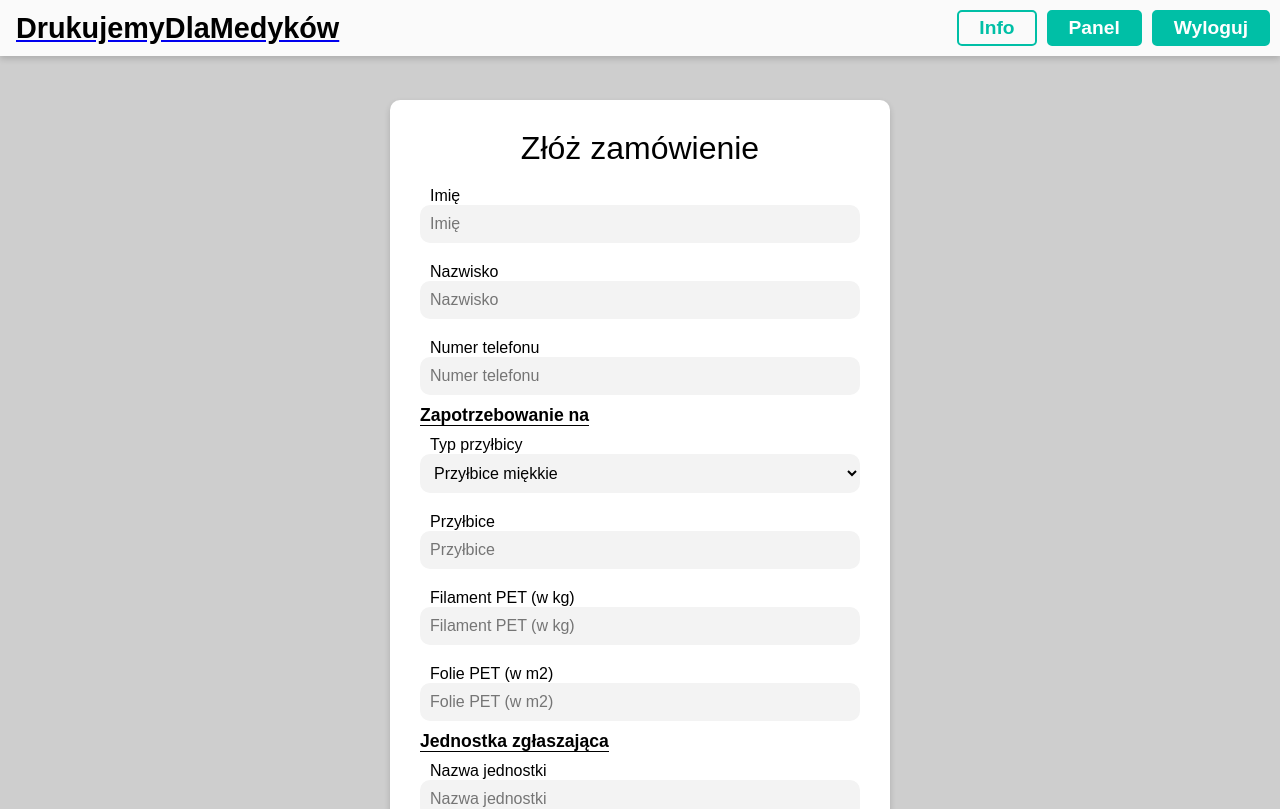
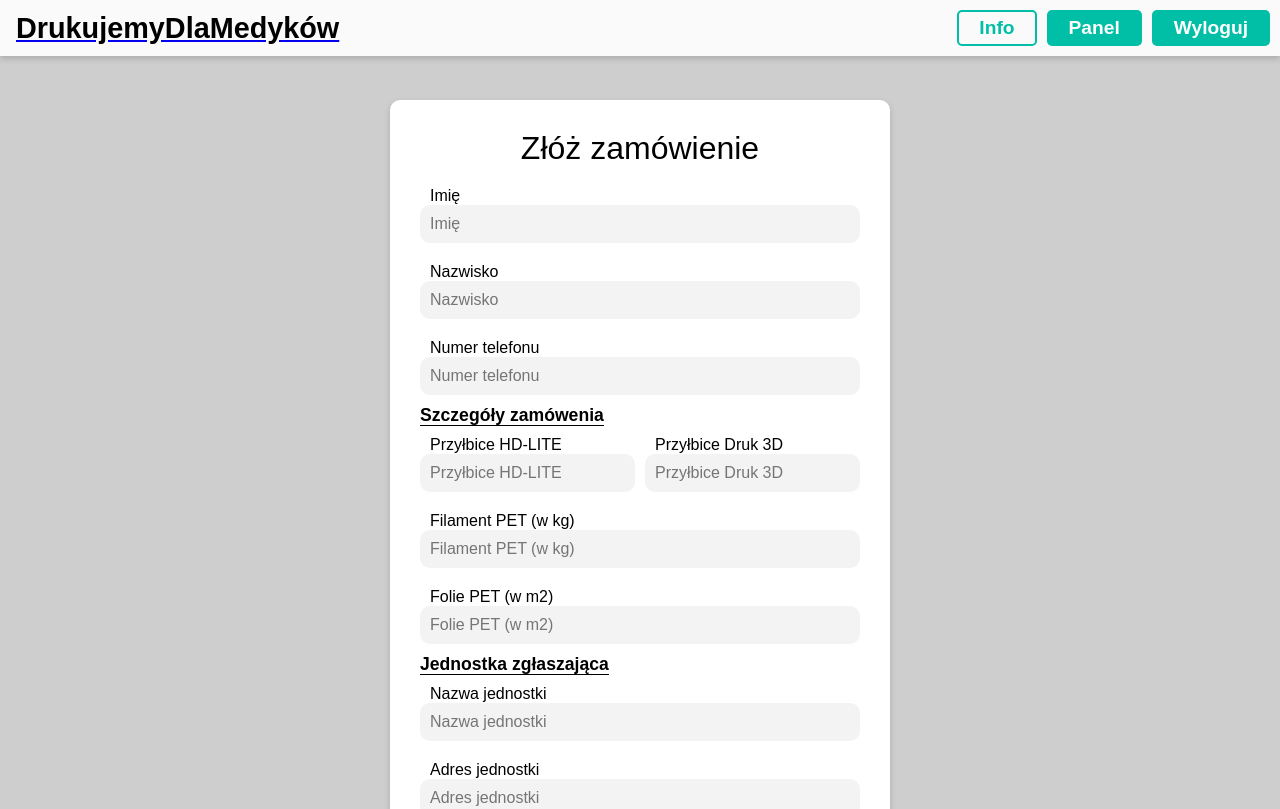
Before and after one commit to KonradWrbl/Mask-App-Frontend, a React (Create React App) app: page /order in a window 1280 px wide. Shown: the top 809 px of the page. Built offline with nearby package versions, Linux system fonts and the light colour scheme; sample sign-in values are in the browser's storage.

Commit message:
remake-of-order

```diff
--- a/src/forms/orderForm/OrderForm.js
+++ b/src/forms/orderForm/OrderForm.js
@@ -1,6 +1,6 @@
 import React from 'react';
 import { Field, reduxForm } from 'redux-form';
-import { StyledForm, ButtonContainer, StyledSpan } from './style';
+import { StyledForm, ButtonContainer, StyledSpan, TypeContainer } from './style';
 import { FullButton } from '../../components/FullButton';
 import RenderField from '../renderField/RenderField';
 import Dropdown from '../dropdown/Dropdown'
@@ -9,15 +9,6 @@ import Dropdown from '../dropdown/Dropdown'
 
 const validate = values => {
     const errors = {};
-    if (!values.visors) {
-        errors.visors = 'Uzupełnij wymagane pole!';
-    }
-    if (!values.PETFilament) {
-        errors.PETFilament = 'Uzupełnij wymagane pole!';
-    }
-    if (!values.PETFoil) {
-        errors.PETFoil = 'Uzupełnij wymagane pole!';
-    }
     if (!values.unitName) {
         errors.unitName = 'Uzupełnij wymagane pole!';
     }
@@ -42,6 +33,9 @@ const validate = values => {
     if (!values.surname) {
         errors.surname = 'Uzupełnij wymagane pole!';
     }
+    if (!values.contactPhone) {
+        errors.contactPhone ='Uzupełnij wymagane pole!';
+    }
     return errors;
 }
 
@@ -56,9 +50,15 @@ let OrderForm = props => {
             <Field name='name' type='text' component={RenderField} label='Imię' />
             <Field name='surname' type='text' component={RenderField} label='Nazwisko' />
             <Field name='phone' type='text' component={RenderField} label='Numer telefonu' />
-            <StyledSpan>Zapotrzebowanie na</StyledSpan>
-            <Field name='maskType' valueField="value" textField="color" data={types} component={Dropdown} label='Typ przyłbicy' />
-            <Field name='visors' type='number' component={RenderField} label='Przyłbice' />
+            <StyledSpan>Szczegóły zamówenia</StyledSpan>
+            <TypeContainer>
+                    {/* <Field name='maskType' valueField="value" textField="color" data={types} component={Dropdown} label='Typ przyłbicy' /> */}
+                <Field name='visorsHard' type='number' component={RenderField} label='Przyłbice HD-LITE' />
+
+                    {/* <Field name='maskType' valueField="value" textField="color" data={types} component={Dropdown} label='Typ przyłbicy' /> */}
+                <Field name='visorsSoft' type='number' component={RenderField} label='Przyłbice Druk 3D' />
+
+            </TypeContainer>
             <Field name='PETFilament' type='number' component={RenderField} label='Filament PET (w kg)' />
             <Field name='PETFoil' type='number' component={RenderField} label='Folie PET (w m2)' />
             <StyledSpan>Jednostka zgłaszająca</StyledSpan>
--- a/src/forms/orderForm/style.js
+++ b/src/forms/orderForm/style.js
@@ -17,5 +17,14 @@ export const ButtonContainer = styled.div`
 export const StyledSpan = styled.span`
     font-weight: bold;
     font-size: 1.1em;
-    border-bottom: solid 1px black
+    border-bottom: solid 1px black;
 `
+
+export const TypeContainer = styled.div`
+    display: flex;
+    flex-direction: row;
+
+    & :first-child {
+        margin-right: 10px;
+    }
+`
--- a/src/forms/renderField/style.js
+++ b/src/forms/renderField/style.js
@@ -15,6 +15,7 @@ export const InputWrapper= styled.div`
     width: 100%;
     display: flex;
     flex-direction: column;
+    color: red;
 `
 
 export const StyledInput = styled.input`
--- a/src/pages/order/Order.js
+++ b/src/pages/order/Order.js
@@ -22,15 +22,15 @@ const Order = props => {
             name: values.name,
             surname: values.surname,
             phone: values.phone,
-            visors: values.visors,
-            PETFilament: values.PETFilament,
-            PETFoil: values.PETFoil,
+            visorsHard: values.visorsHard ? values.visorsHard : 0,
+            visorsSoft: values.visorsSoft ? values.visorsSoft : 0,
+            PETFilament: values.PETFilament ? values.visorsSoft : 0,
+            PETFoil: values.PETFoil ? values.visorsSoft : 0,
             unit: values.unitName,
             unitAdress: values.unitAdress,
             contactName: values.contactName,
             contactSurname: values.contactSurname,
             contactPhone: values.contactPhone,
-            maskType: values.maskType
         }
 
         console.log(orderData);
--- a/src/pages/pane/Pane.js
+++ b/src/pages/pane/Pane.js
@@ -113,23 +113,16 @@ const Pane = () => {
         const done = el.done;
         console.log('działam')
         if (done) return(
-            <>
-                <StyledTr key={`${id}0`} onClick={(e) => toggleDetails(e, id)}>
-                    <StyledTd rowSpan="2">{el.unit}</StyledTd>
+
+            <StyledTr key={id} onClick={(e) => toggleDetails(e, id)}>
+                <StyledTd>{el.unit}</StyledTd>
                 <StyledTd>HD-Lite</StyledTd>
-                    <StyledTd>{el.visors}</StyledTd>
+                <StyledTd>{el.visorsSoft}</StyledTd>
                 <StyledTd>{el.PETFilament}</StyledTd>
                 <StyledTd>{el.PETFoil}</StyledTd>
                 <StyledTd>{el.createdAt.replace('T', ' ').replace('Z', '')}</StyledTd>
             </StyledTr>
-                <StyledTr key={`${id}1`} onClick={(e) => toggleDetails(e, id)}>
-                    <StyledTd>Druk 3D</StyledTd>
-                    <StyledTd>{el.visors}</StyledTd>
-                    <StyledTd>{el.PETFilament}</StyledTd>
-                    <StyledTd>{el.PETFoil}</StyledTd>
-                    <StyledTd>{el.createdAt.replace('T', ' ').replace('Z', '')}</StyledTd>
-                </StyledTr>
-            </>
+
         )
         return []
     }
@@ -141,23 +134,14 @@ const Pane = () => {
         const id = el.orderId;
         const done = el.done;
         if (!done) return(
-            <>
-                <StyledTr key={`${id}0`} onClick={(e) => toggleDetails(e, id)}>
-                    <StyledTd rowSpan="2">{el.unit}</StyledTd>
+            <StyledTr key={id} onClick={(e) => toggleDetails(e, id)}>
+                <StyledTd>{el.unit}</StyledTd>
                 <StyledTd>HD-LITE</StyledTd>
-                    <StyledTd>{el.visors}</StyledTd>
+                <StyledTd>{el.visorsSoft}</StyledTd>
                 <StyledTd>{el.PETFilament}</StyledTd>
                 <StyledTd>{el.PETFoil}</StyledTd>
                 <StyledTd>{el.createdAt.replace('T', ' ').replace('Z', '')}</StyledTd>
             </StyledTr>
-                <StyledTr key={`${id}1`} onClick={(e) => toggleDetails(e, id)}>
-                    <StyledTd>Druk 3D</StyledTd>
-                    <StyledTd>{el.visors}</StyledTd>
-                    <StyledTd>{el.PETFilament}</StyledTd>
-                    <StyledTd>{el.PETFoil}</StyledTd>
-                    <StyledTd>{el.createdAt.replace('T', ' ').replace('Z', '')}</StyledTd>
-                </StyledTr>
-            </>
         )
         return []
         }
@@ -186,7 +170,11 @@ const Pane = () => {
                 <StyledTdMod>{details.maskType}</StyledTdMod>
             </StyledTr>
             <StyledTr>
-                <StyledTdMod>Ilość przyłbic</StyledTdMod>
+                <StyledTdMod>Ilość przyłbic HD-LITE</StyledTdMod>
+                <StyledTdMod>{details.visors}</StyledTdMod>
+            </StyledTr>
+            <StyledTr>
+                <StyledTdMod>Ilość przyłbic Druk 3D</StyledTdMod>
                 <StyledTdMod>{details.visors}</StyledTdMod>
             </StyledTr>
             <StyledTr>
@@ -219,8 +207,8 @@ const Pane = () => {
 
 
     const compareType = (a, b) => {
-        const typeA = a.maskType.toUpperCase()
-        const typeB = b.maskType.toUpperCase()
+        const typeA = a.visorsHard.toUpperCase()
+        const typeB = b.visorsHard.toUpperCase()
 
         let comp = 0;
         if (typeA > typeB) comp = 1;
@@ -305,8 +293,8 @@ const Pane = () => {
                     <StyledThead>
                         <StyledTr>
                             <StyledTh>Nazwa jednostki</StyledTh>
-                            <StyledTh>Typ</StyledTh>
-                            <StyledTh>Przyłbice</StyledTh>
+                            <StyledTh>Przyłbice Druk 3D</StyledTh>
+                            <StyledTh>Przyłbice HD-LITE</StyledTh>
                             <StyledTh>Filament PET</StyledTh>
                             <StyledTh>Folie PET</StyledTh>
                             <StyledTh>Data</StyledTh>
@@ -323,8 +311,8 @@ const Pane = () => {
                     <StyledThead>
                         <StyledTr>
                             <StyledTh>Nazwa jednostki</StyledTh>
-                            <StyledTh>Typ</StyledTh>
-                            <StyledTh>Przyłbice</StyledTh>
+                            <StyledTh>Przyłbice Druk 3D</StyledTh>
+                            <StyledTh>Przyłbice HD-LITE</StyledTh>
                             <StyledTh>Filament PET</StyledTh>
                             <StyledTh>Folie PET</StyledTh>
                             <StyledTh>Data</StyledTh>
```
Lines whose indentation alone changed are shown as unchanged.
